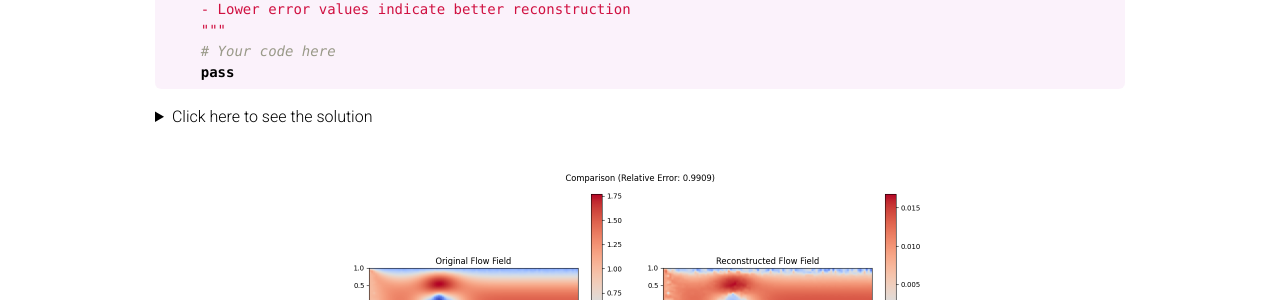
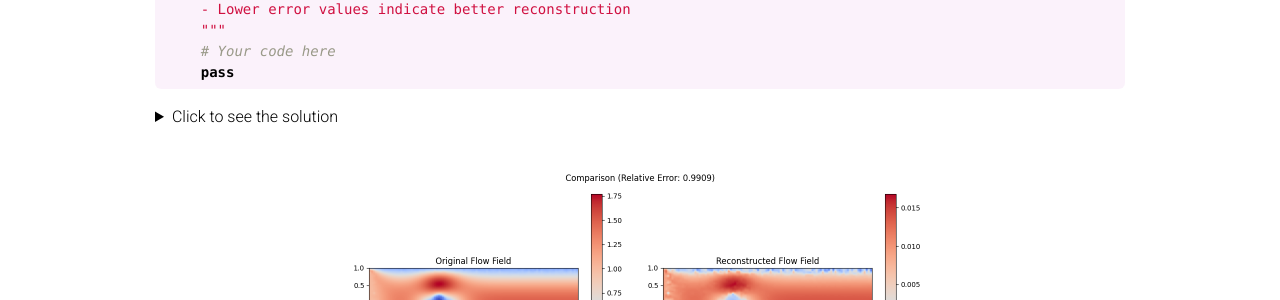
Before and after one commit to MasoudMiM/masoudmim.github.io, a Jekyll site: the page built from _posts/2025-01-11-svd.md, in a window 1280 px wide and 900 px high, scrolled down 14004 px. Shown: the part 153-453 px from the top of the window. Built offline with Jekyll 4.4.1, drawn with Linux system fonts in a browser that asks for light colours; comment, search, counter and statistics services are not loaded; a style sheet for code colours, icons or effects is not loaded; some of the changed text lies outside the part shown.

Commit message:
modified dmd post

````diff
--- a/_posts/2025-01-11-svd.md
+++ b/_posts/2025-01-11-svd.md
@@ -1,7 +1,7 @@
 ---
 layout: post
 title:  "Dynamic Mode Decomposition for Fluid Dynamics"
-date: 2025-01-11 21:05:00
+date: 2025-01-11 21:35:00
 description:
 tags: SVD, DMD
 categories: technical
@@ -171,7 +171,7 @@ def plot_flow_field(flow_data, timestep):
 
 <summary>Click to see the solution</summary>
 
-```python
+<pre><code>
 def plot_flow_field(flow_data, timestep):
     """
     Plot the flow field at a given timestep.
@@ -186,7 +186,7 @@ def plot_flow_field(flow_data, timestep):
     plt.xlabel('X')
     plt.ylabel('Y')
     plt.show()
-```
+</code></pre>
 
 </details>
 
@@ -217,9 +217,9 @@ def animate_flow(flow_data, interval=50):
 
 <details>
 
-<summary>Click here to see the solution</summary>
+<summary>Click to see the solution</summary>
 
-```python
+<pre><code>
 def animate_flow(flow_data, interval=50):
     """
     Create an animation of the fluid flow.
@@ -241,7 +241,8 @@ def animate_flow(flow_data, interval=50):
     plt.colorbar(im)
     plt.title("Fluid Flow Animation")
     return anim
-```
+
+</code></pre>
 
 </details>
 
@@ -285,9 +286,9 @@ def reshape_for_dmd(flow_data):
 
 <details>
 
-<summary>Click here to see the solution</summary>
+<summary>Click to see the solution</summary>
 
-```python
+<pre><code>
 def reshape_for_dmd(flow_data):
     """
     Reshape 3D flow data into a 2D matrix suitable for DMD.
@@ -300,7 +301,7 @@ def reshape_for_dmd(flow_data):
     """
     n_timesteps, n_x, n_y = flow_data.shape
     return flow_data.reshape(n_timesteps, -1).T
-```
+</code></pre>
 
 </details>
 
@@ -354,9 +355,9 @@ def compute_svd(X):
 
 <details>
 
-<summary>Click here to see the solutions</summary>
+<summary>Click to see the solutions</summary>
 
-```python
+<pre><code>
 def compute_dmd_matrices(X):
     """
     Compute the matrices needed for DMD analysis.
@@ -391,7 +392,7 @@ def compute_svd(X):
 
     U, S, Vt = np.linalg.svd(X, full_matrices=False)
     return U, S, Vt
-```
+</code></pre>
 
 </details>
 
@@ -463,9 +464,9 @@ def compute_dmd_modes_and_eigenvalues(U, S, Vt, X2):
 
 <details>
 
-<summary>Click here to see the solution</summary>
+<summary>Click to see the solution</summary>
 
-```python
+<pre><code>
 def compute_dmd_modes_and_eigenvalues(U, S, Vt, X2):
     """
     Compute the DMD modes and eigenvalues.
@@ -490,7 +491,7 @@ def compute_dmd_modes_and_eigenvalues(U, S, Vt, X2):
     modes = X2 @ Vt.T @ S_inv @ W
 
     return modes, eigenvalues
-```
+</code></pre>
 
 </details>
 
@@ -552,9 +553,9 @@ def perform_dmd(flow_data, r=10):
 
 <details>
 
-<summary>Click here to see the solution</summary>
+<summary>Click to see the solution</summary>
 
-```python
+<pre><code>
 def perform_dmd(flow_data, r=10):
     """
     Perform DMD on the fluid flow data.
@@ -591,7 +592,7 @@ def perform_dmd(flow_data, r=10):
     dynamics = np.exp(np.outer(omega, t))
 
     return modes, eigenvalues, dynamics
-```
+</code></pre>
 
 </details>
 
@@ -647,9 +648,9 @@ def plot_dmd_mode(mode, shape):
 
 <details>
 
-<summary>Click here to see the solution</summary>
+<summary>Click to see the solution</summary>
 
-```python
+<pre><code>
 def plot_dmd_mode(mode, shape):
     """
     Plot a single DMD mode.
@@ -685,7 +686,7 @@ def plot_dmd_mode(mode, shape):
 
     plt.tight_layout()
     plt.show()
-```
+</code></pre>
 
 </details>
 
@@ -763,9 +764,9 @@ def plot_mode_frequencies(eigenvalues, dt):
 
 <details>
 
-<summary>Click here to see the solution</summary>
+<summary>Click to see the solution</summary>
 
-```python
+<pre><code>
 def plot_mode_frequencies(eigenvalues, dt):
     """
     Plot the frequencies of the DMD modes.
@@ -785,7 +786,7 @@ def plot_mode_frequencies(eigenvalues, dt):
     plt.axhline(y=0, color='r', linestyle='--')
     plt.grid(True)
     plt.show()
-```
+</code></pre>
 
 </details>
 
@@ -953,9 +954,9 @@ def compare_original_and_reconstructed(original, reconstructed):
 
 <details>
 
-<summary>Click here to see the solution</summary>
+<summary>Click to see the solution</summary>
 
-```python
+<pre><code>
 def reconstruct_flow_field(modes, dynamics, timestep):
     """
     Reconstruct the flow field at a given timestep using DMD.
@@ -1010,7 +1011,7 @@ def compare_original_and_reconstructed(original, reconstructed):
     mae = np.mean(np.abs(original - reconstructed))
     print(f'Mean Squared Error: {mse:.6f}')
     print(f'Mean Absolute Error: {mae:.6f}')
-```
+</code></pre>
 
 </details>
 
````
